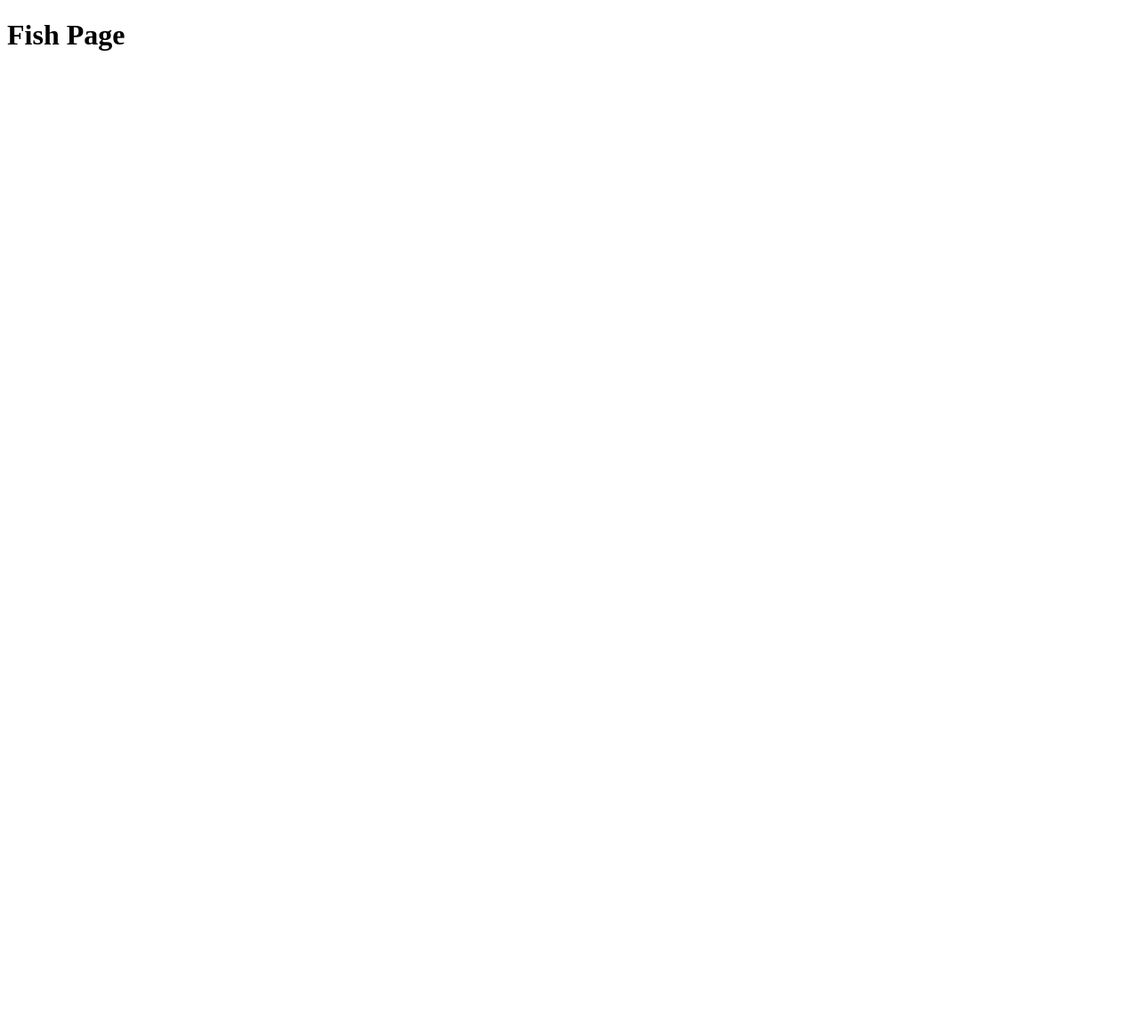
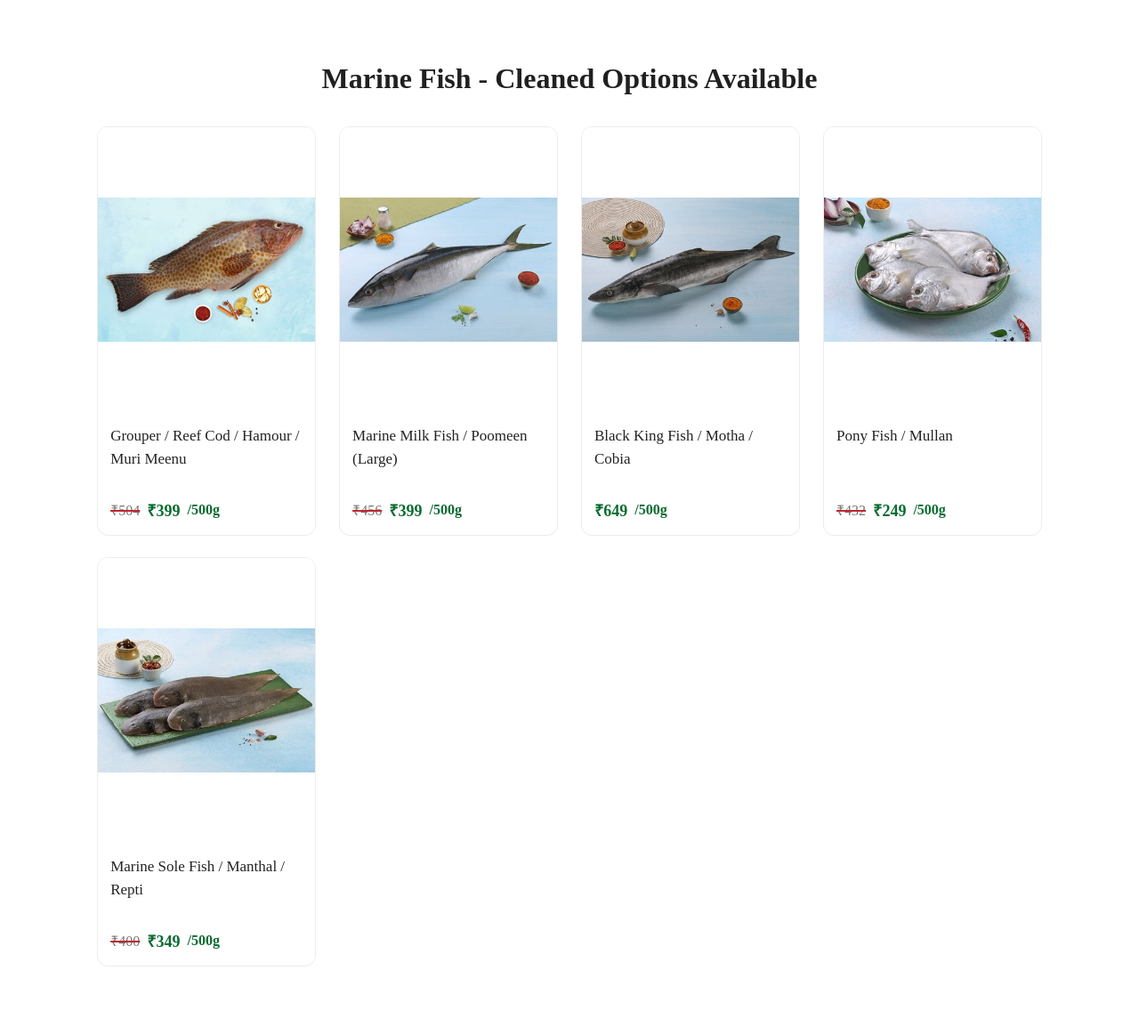
Before and after one commit to ARNATHAN-SOFTECH/The-Fresh-Barrel, a Django app: page /fish/ in a window 1280 px wide. Before the commit the page is almost empty. Shown: the whole page at 89% size. Before the commit the page ends 57 px from the top, so only its background shows below. Run offline with Django 5.2, Linux system fonts and the light colour scheme.

Commit message:
added products

```diff
--- a/myapp/templates/fish.html
+++ b/myapp/templates/fish.html
@@ -1,14 +1,424 @@
-<!DOCTYPE html>
-<html>
-<head>
-<title>Fish</title>
-</head>
+{% load static %}
 
-<body>
+<style>
 
-<h1>Fish Page</h1>
+.product-section{
+
+width:84%;
+
+margin:70px auto;
+
+}
+
+.product-title{
+
+text-align:center;
+
+font-size:32px;
+
+font-weight:700;
+
+color:#202020;
+
+margin-bottom:35px;
+
+}
 
 
 
-</body>
-</html>
+/* GRID */
+
+.product-grid{
+
+display:grid;
+
+grid-template-columns:
+repeat(5,1fr);
+
+gap:26px;
+
+}
+
+
+
+
+/* LINK */
+
+.product-link{
+
+text-decoration:none;
+
+color:inherit;
+
+}
+
+
+/* CARD */
+
+.product-card{
+
+background:white;
+
+border-radius:12px;
+
+overflow:hidden;
+
+border:1px solid #ececec;
+
+transition:.25s;
+
+height:100%;
+
+}
+
+
+
+/* IMAGE */
+
+.product-card img{
+
+width:100%;
+
+height:320px;
+
+object-fit:contain;
+
+background:white;
+
+display:block;
+
+padding:0;
+
+}
+
+.product-card:hover{
+
+transform:translateY(-4px);
+
+box-shadow:0 8px 22px rgba(0,0,0,.08);
+
+}
+
+
+
+
+
+/* IMAGE */
+
+.product-card img{
+
+width:100%;
+
+height:320px;
+
+object-fit:contain;
+
+background:white;
+
+display:block;
+
+padding:0;
+
+}
+
+
+/* CONTENT */
+
+.product-content{
+
+padding:14px;
+
+}
+
+.product-name{
+
+font-size:17px;
+
+font-weight:500;
+
+line-height:1.5;
+
+min-height:72px;
+
+color:#222;
+
+}
+
+
+
+/* PRICE */
+
+.price{
+
+margin-top:12px;
+
+display:flex;
+
+align-items:center;
+
+gap:8px;
+
+flex-wrap:wrap;
+
+}
+
+.old{
+
+color:#777;
+
+font-size:16px;
+
+text-decoration-line:line-through;
+
+text-decoration-color:#c1272d;
+
+text-decoration-thickness:2px;
+
+}
+
+.new{
+
+color:#0b6b31;
+
+font-size:18px;
+
+font-weight:700;
+
+}
+
+.unit{
+
+color:#0b6b31;
+
+font-size:16px;
+
+font-weight:600;
+
+}
+
+
+
+/* RESPONSIVE */
+
+@media(max-width:1400px){
+
+.product-grid{
+
+grid-template-columns:
+repeat(4,1fr);
+
+}
+
+}
+
+@media(max-width:1000px){
+
+.product-grid{
+
+grid-template-columns:
+repeat(2,1fr);
+
+}
+
+}
+
+@media(max-width:650px){
+
+.product-grid{
+
+grid-template-columns:
+1fr;
+
+}
+
+}
+
+</style>
+
+
+
+<section class="product-section">
+
+<h1 class="product-title">
+
+Marine Fish - Cleaned Options Available
+
+</h1>
+
+
+
+<div class="product-grid">
+
+
+
+<a href="#" class="product-link">
+
+<div class="product-card">
+
+<img src="{% static 'img/fish1.jpg' %}">
+
+<div class="product-content">
+
+<div class="product-name">
+
+Grouper / Reef Cod / Hamour / Muri Meenu
+
+</div>
+
+<div class="price">
+
+<span class="old">₹504</span>
+
+<span class="new">₹399</span>
+
+<span class="unit">/500g</span>
+
+</div>
+
+</div>
+
+</div>
+
+</a>
+
+
+
+
+
+<a href="#" class="product-link">
+
+<div class="product-card">
+
+<img src="{% static 'img/fish2.jpg' %}">
+
+<div class="product-content">
+
+<div class="product-name">
+
+Marine Milk Fish / Poomeen (Large)
+
+</div>
+
+<div class="price">
+
+<span class="old">₹456</span>
+
+<span class="new">₹399</span>
+
+<span class="unit">/500g</span>
+
+</div>
+
+</div>
+
+</div>
+
+</a>
+
+
+
+
+
+<a href="#" class="product-link">
+
+<div class="product-card">
+
+<img src="{% static 'img/fish3.jpg' %}">
+
+<div class="product-content">
+
+<div class="product-name">
+
+Black King Fish / Motha / Cobia
+
+</div>
+
+<div class="price">
+
+{% comment %} <span class="old">₹625</span> {% endcomment %}
+
+<span class="new">₹649</span>
+
+<span class="unit">/500g</span>
+
+</div>
+
+</div>
+
+</div>
+
+</a>
+
+
+
+
+
+<a href="#" class="product-link">
+
+<div class="product-card">
+
+<img src="{% static 'img/fish4.jpg' %}">
+
+<div class="product-content">
+
+<div class="product-name">
+
+Pony Fish / Mullan
+
+</div>
+
+<div class="price">
+
+<span class="old">₹432</span>
+
+<span class="new">₹249</span>
+
+<span class="unit">/500g</span>
+
+</div>
+
+</div>
+
+</div>
+
+</a>
+
+
+
+
+
+<a href="#" class="product-link">
+
+<div class="product-card">
+
+<img src="{% static 'img/fish5.jpg' %}">
+
+<div class="product-content">
+
+<div class="product-name">
+
+Marine Sole Fish / Manthal / Repti
+
+</div>
+
+<div class="price">
+
+<span class="old">₹400</span>
+
+<span class="new">₹349</span>
+
+<span class="unit">/500g</span>
+
+</div>
+
+</div>
+
+</div>
+
+</a>
+
+
+
+</div>
+
+</section>
```
Also changed, not shown: myapp/static/img/fish1.jpg (added), myapp/static/img/fish2.jpg (added), myapp/static/img/fish3.jpg (added), myapp/static/img/fish4.jpg (added), myapp/static/img/fish5.jpg (added).
